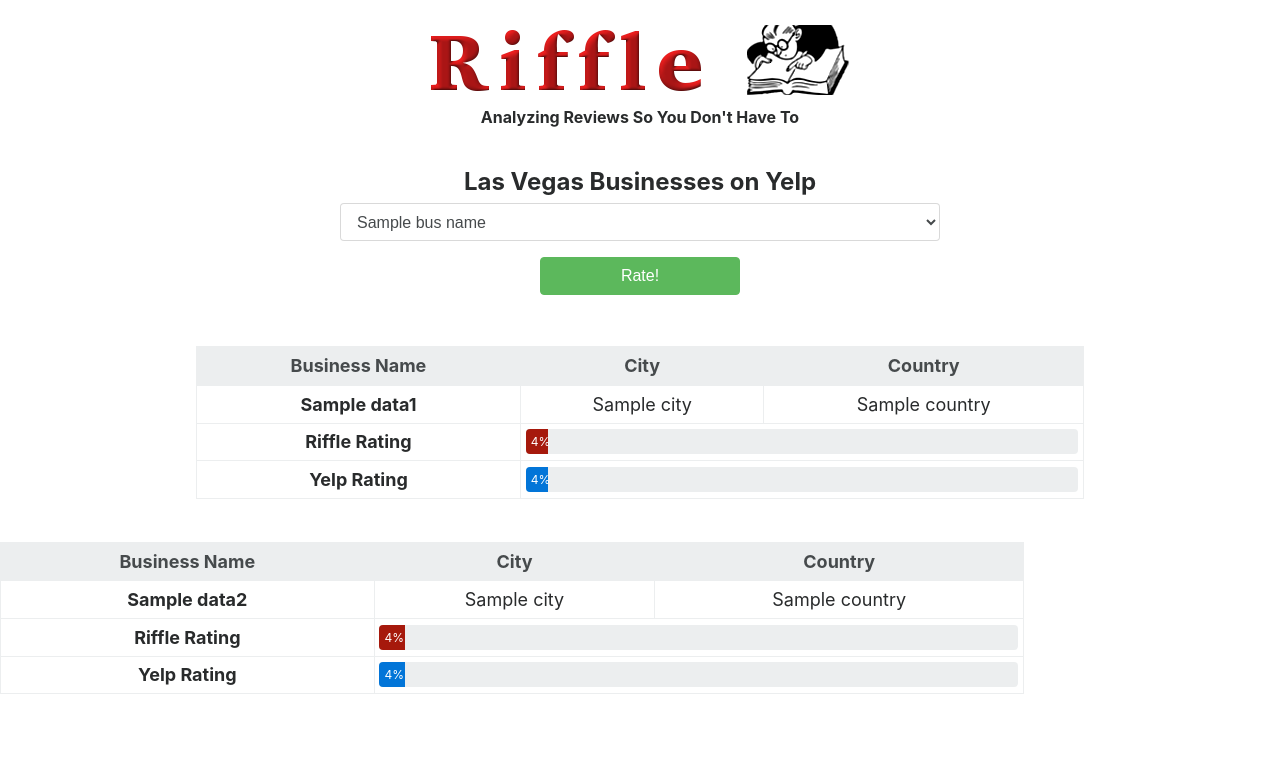
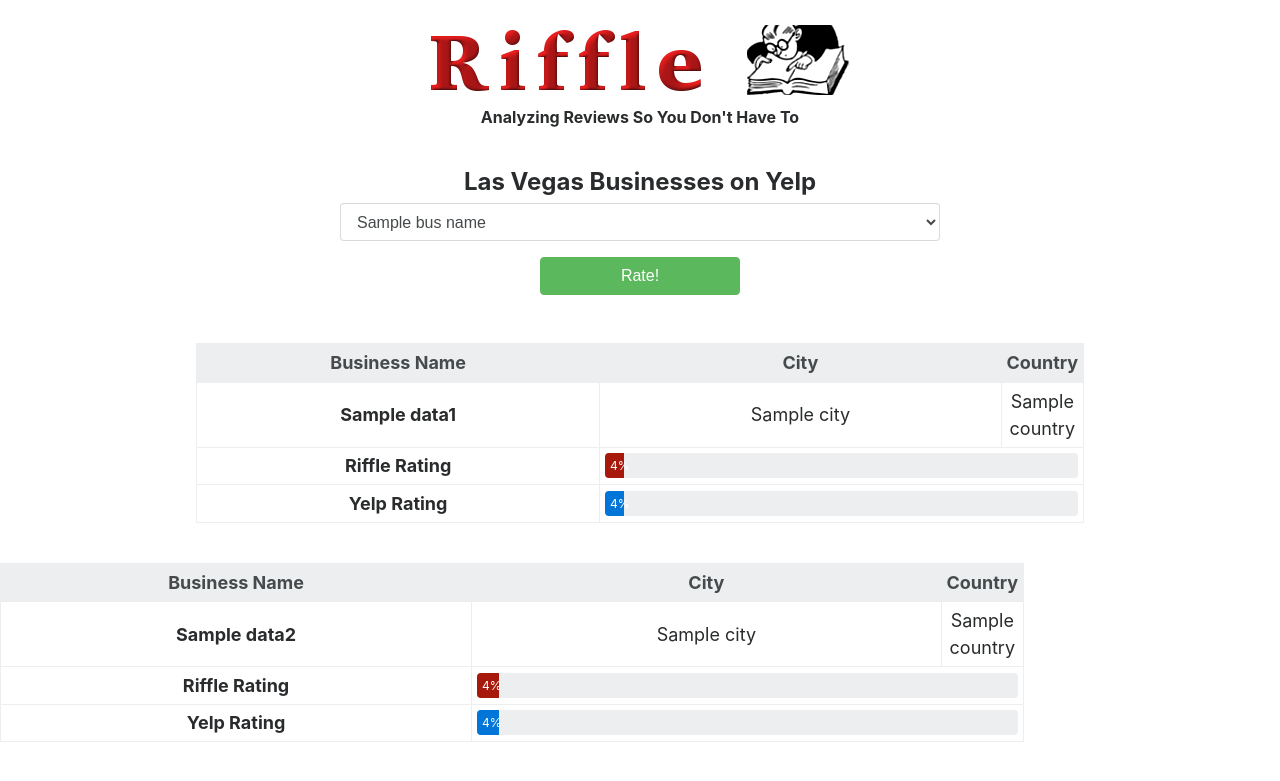
Before and after one commit to hh2010/real_reviews, a Flask app: template templates/reviews.html in a window 1280 px wide. Shown: the top 781 px of the page. Run offline with Flask 2, Linux system fonts and the light colour scheme; the template is opened without the code that fills it: most values are stand-ins (such as "Sample title", 1, 10 or a date in 2020); parts of the project's set-up code (start-up, migrations or seed data) failed here and were passed over; some libraries are stand-ins or nearby versions.

Commit message:
Fixed column widths on table

```diff
--- a/templates/reviews.html
+++ b/templates/reviews.html
@@ -11,17 +11,16 @@
 <body>
 
 
-<div class="container">
-  <center>
+<div class="container" align="center">
     <figure>
-      <img src="static/img/riffle.png", style="padding-top: 25px; padding-bottom: 10px;">
+      <img src="static/img/riffle.png" style="padding-top: 25px; padding-bottom: 10px;">
       <figcaption><b>Analyzing Reviews So You Don't Have To</b></figcaption>
     </figure>
 
     <br>
-    <form action="" method="post" role="form">
+    <form method="post">
       {{ form.csrf }}
-        <h4><b>Las Vegas Businesses on Yelp</h4></b>
+      <h4><b>Las Vegas Businesses on Yelp</b></h4>
       <div class="form-group">
         <select name="business" id="business" class="form-control" style="width:600px;">
         {% for x in bus_names %}
@@ -34,11 +33,10 @@
       </button>
     </form>
     <br>
-
-    <font size="4pt">
-        <br>
+    <br>
       {% if vis <= 2 %}<div style="display:none">{% endif %}
       {% if vis > 2 %}<div>{% endif %}
+        <font size="4pt">
         <table class="table table-bordered text-center table-sm" style="width: 80%;">
           <thead class="thead-default">
           <tr>
@@ -49,9 +47,9 @@
           </thead>
           <tbody>
           <tr>
-            <td class="align-middle"><b>{{data1['name']}}</b></td>
-            <td class="align-middle">{{data1['city']}}</td>
-            <td class="align-middle">{{data1['country']}}</td>
+            <td class="align-middle" style="width: 50%;"><b>{{data1['name']}}</b></td>
+            <td class="align-middle" style="width: 50%;">{{data1['city']}}</td>
+            <td class="align-middle" style="width: 50%;">{{data1['country']}}</td>
           </tr>
           <tr>
         <td class="align-middle">
@@ -75,24 +73,26 @@
       </tr>
           </tbody>
       </table>
+        </font>
     </div>
 
   <br>
       {% if vis <= 1 %}<div style="display:none">{% endif %}
       {% if vis > 1 %}<div>{% endif %}
-        <table class="table table-bordered text-center table-sm mytable" style="width: 80%;">
+      <font size="4pt">
+        <table class="table table-bordered text-center table-sm" style="width: 80%;">
           <thead class="thead-default">
           <tr>
-            <th class="text-center" class="align-middle">Business Name</th>
-            <th class="text-center" class="align-middle">City</th>
-            <th class="text-center" class="align-middle">Country</th>
+            <th class="text-center align-middle">Business Name</th>
+            <th class="text-center align-middle">City</th>
+            <th class="text-center align-middle">Country</th>
           </tr>
           </thead>
           <tbody>
           <tr>
-            <td class="align-middle"><b>{{data2['name']}}</b></td>
-            <td class="align-middle">{{data2['city']}}</td>
-            <td class="align-middle">{{data2['country']}}</td>
+            <td class="align-middle" style="width: 50%;"><b>{{data2['name']}}</b></td>
+            <td class="align-middle" style="width: 50%;">{{data2['city']}}</td>
+            <td class="align-middle" style="width: 50%;">{{data2['country']}}</td>
           </tr>
           <tr>
         <td class="align-middle">
@@ -116,10 +116,10 @@
       </tr>
           </tbody>
       </table>
+      </font>
     </div>
 
     </font>
-  </center>
 </div>
 
 </body>
```
Also changed, not shown: 1 other file.
